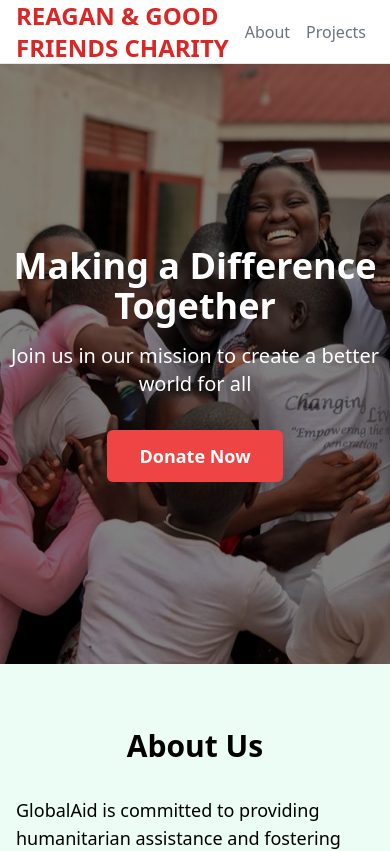
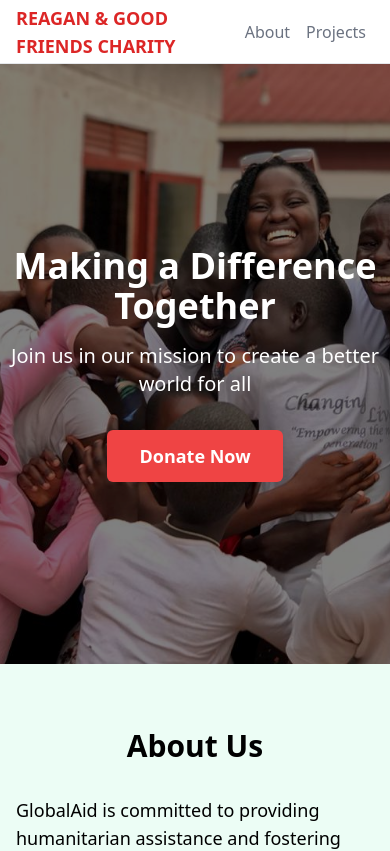
Before and after one commit to greatsage-raphael/REAGAN-AND-GOOD-FRIENDS-CHARITY-IN-UGANDA., a Next.js app: page / in a window 390 px wide. Shown: the top 851 px of the page. Built offline with nearby package versions, Linux system fonts and the light colour scheme.

Commit message:
Fix: navbar fixed

```diff
--- a/components/navbar.tsx
+++ b/components/navbar.tsx
@@ -4,7 +4,7 @@ import { SVGProps } from "react"
 export default function Navbar() {
     return (
         <header className="flex items-center h-16 px-4 border-b bg-white shadow-sm sticky">
-        <Link href="/" className="text-2xl font-bold text-red-600">REAGAN & GOOD FRIENDS CHARITY</Link>
+        <Link href="/" className="text-lg sm:text-xl md:text-2xl font-bold text-red-600">REAGAN & GOOD FRIENDS CHARITY</Link>
         <nav className="ml-auto font-medium">
           <Link className="mx-2 text-gray-500 hover:text-gray-900" href="#about">
             About
```
